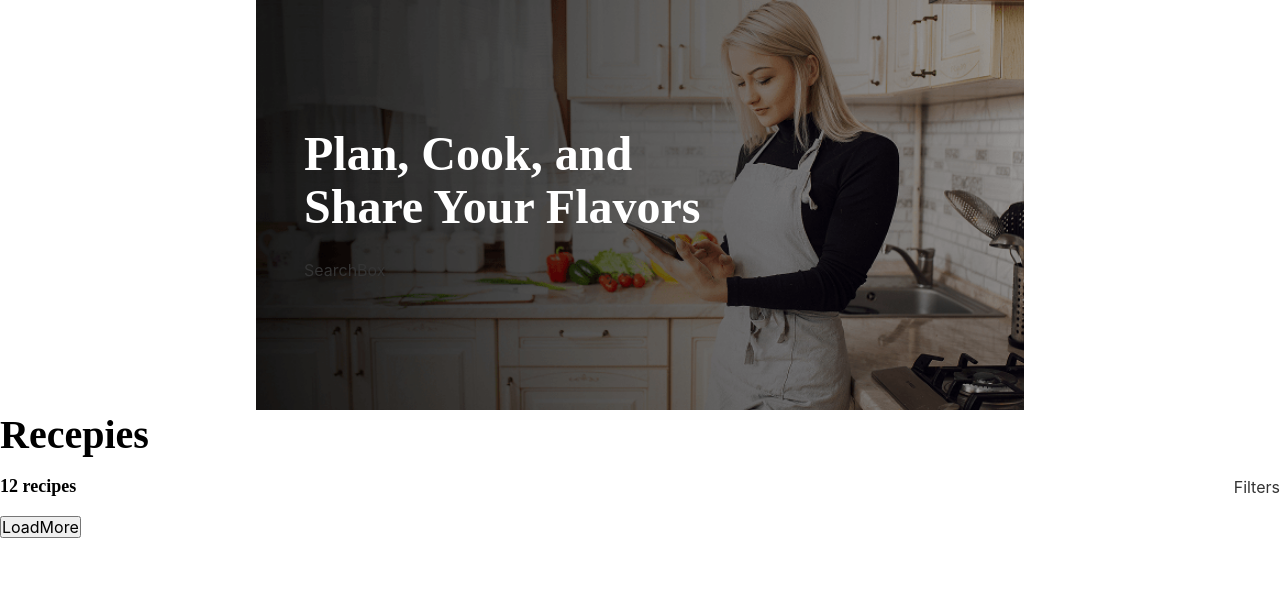
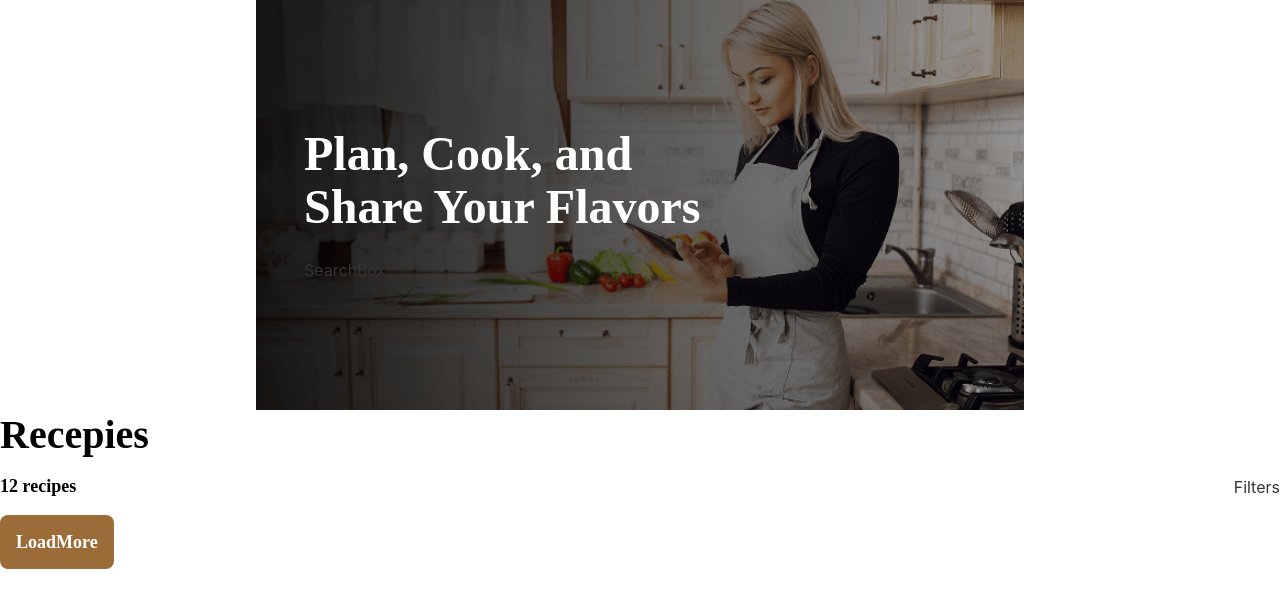
Before and after one commit to Tap0kk/react-test, a React (Vite) app: page / in a window 1280 px wide. Shown: the top 608 px of the page. Built offline with nearby package versions, Linux system fonts and the light colour scheme.

Commit message:
Update LoadMore.module.css

```diff
--- a/src/components/LoadMoreBtn/LoadMore.module.css
+++ b/src/components/LoadMoreBtn/LoadMore.module.css
@@ -0,0 +1,18 @@
+.loadMoreBtn {
+  border-radius: 8px;
+  border: none;
+  background-color: rgb(155, 108, 56);
+  padding: 12px 16px;
+  color: rgb(255, 255, 255);
+  font-family: Montserrat;
+  font-size: 18px;
+  font-weight: 600;
+  line-height: 22px;
+}
+
+@media screen and (min-width: 768px) {
+  .loadMoreBtn {
+    padding: 16px;
+    max-width: 344px;
+  }
+}
```
